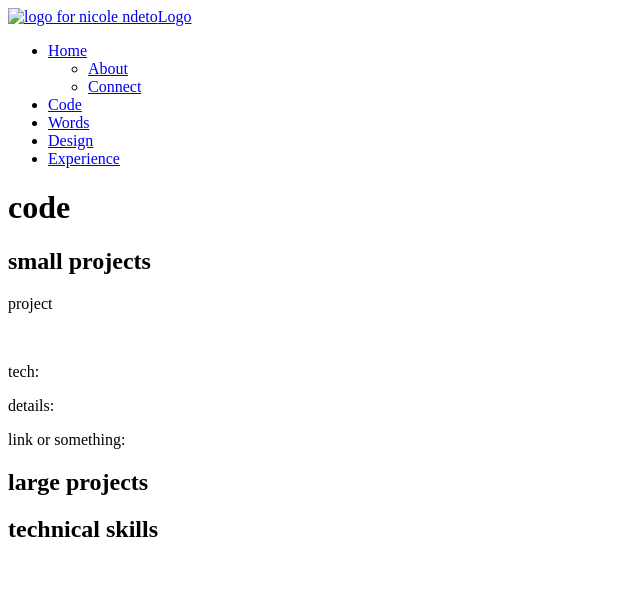
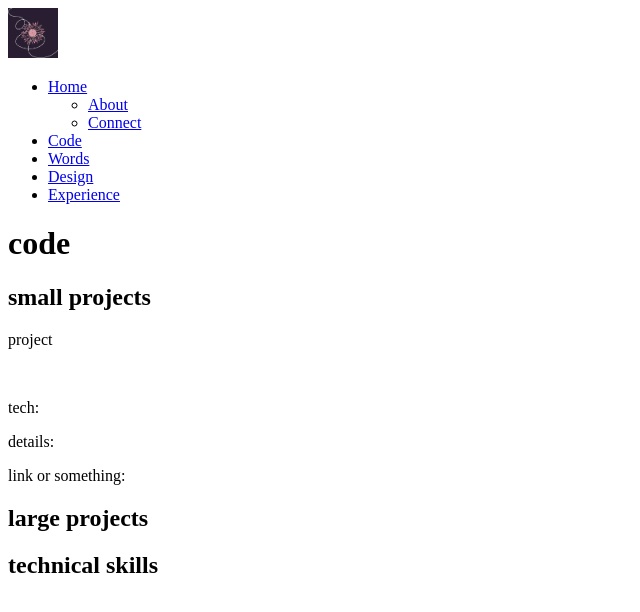
Before and after one commit to nndeto/portfolio2023, a plain HTML site: page code.html in a window 1280 px wide. Shown: the whole page, without its empty margins (0-640 px from the left). Drawn offline with Linux system fonts and the light colour scheme.

Commit message:
added icon and updated navigation

```diff
--- a/code.html
+++ b/code.html
@@ -11,7 +11,7 @@
 
     <header>
         <nav>
-            <span><a href = "/"><img src = "" alt = "logo for nicole ndeto">Logo</a></span>
+            <span><a href = "/"><img src = "./assets/images/logo-for site.png" alt = "logo for nicole ndeto" width = "50"></a></span>
             <ul>
                 <li>
                     <a href = "/">Home</a>
```
Also changed, not shown: design.html (+1 -1 lines), experience.html (+1 -1 lines), index.html (+5 -1 lines), words.html (+1 -1 lines), assets/images/logo-for site.png (added), favicon_io/android-chrome-192x192.png (added), favicon_io/android-chrome-512x512.png (added), favicon_io/apple-touch-icon.png (added), favicon_io/favicon-16x16.png (added), favicon_io/favicon-32x32.png (added), favicon_io/favicon.ico (added), favicon_io/site.webmanifest (added).
